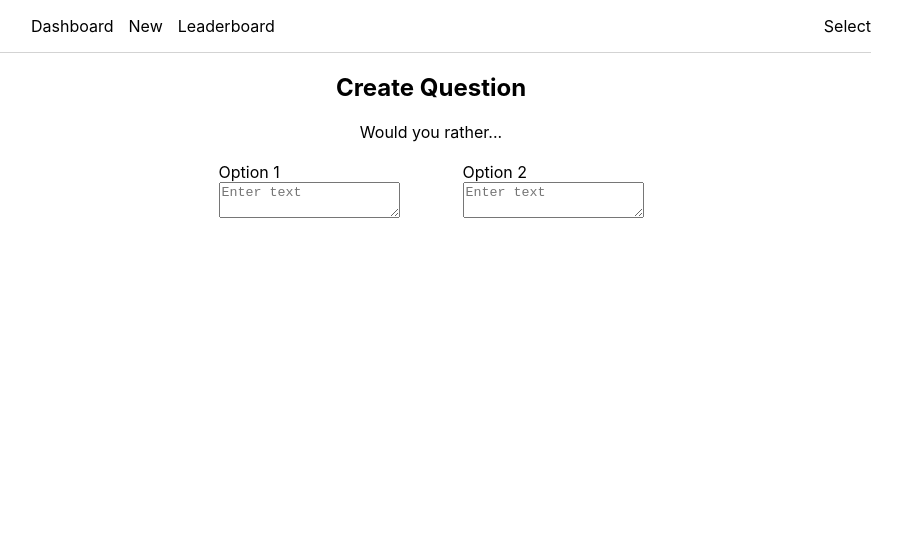
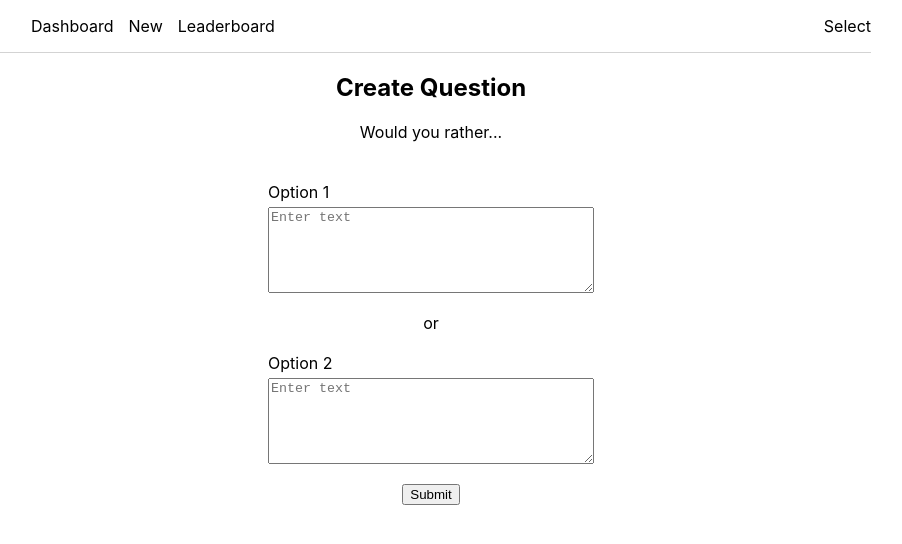
Before and after one commit to nickhibbits/employee-poll-react-app, a React (Create React App) app: page /add in a window 1280 px wide. Both pictures are taken after a click on the input 640 px from the left and 437 px from the top of the page. Shown: the top 544 px of the page, without its empty margins (209-1111 px from the left). Built offline with nearby package versions, Linux system fonts and the light colour scheme.

Commit message:
createQuestion, update backend and store correctly

```diff
--- a/src/actions/questions.js
+++ b/src/actions/questions.js
@@ -1,5 +1,6 @@
 export const RECEIVE_QUESTIONS = "RECEIVE_QUESTIONS";
 export const ADD_QUESTION_ANSWER = "ADD_QUESTION_ANSWER";
+export const ADD_QUESTION = "ADD_QUESTION";
 
 export function receiveQuestions(questions) {
   return {
@@ -16,3 +17,10 @@ export function addQuestionAnswer(id, selectedOption, signedInUser) {
     signedInUser,
   };
 }
+
+export function addQuestion(formattedQuestion) {
+  return {
+    type: ADD_QUESTION,
+    formattedQuestion,
+  };
+}
--- a/src/actions/shared.js
+++ b/src/actions/shared.js
@@ -1,7 +1,12 @@
-import { _getQuestions, _getUsers, _saveQuestionAnswer } from "../utils/_DATA";
+import {
+  _getQuestions,
+  _getUsers,
+  _saveQuestion,
+  _saveQuestionAnswer,
+} from "../utils/_DATA";
 import { setAuth } from "./auth";
-import { addQuestionAnswer, receiveQuestions } from "./questions";
-import { addUserAnswer, receiveUsers } from "./users";
+import { addQuestion, addQuestionAnswer, receiveQuestions } from "./questions";
+import { addUserAnswer, addUserQuestion, receiveUsers } from "./users";
 
 export function handleInitialData() {
   return (dispatch) => {
@@ -30,3 +35,16 @@ export function handleAnswerQuestion(qid, answer) {
     });
   };
 }
+
+export function handleAddQuestion(question) {
+  return async (dispatch, getState) => {
+    const { auth } = getState();
+    const authedUser = auth.signedIn;
+
+    await _saveQuestion(question).then((formattedQuestion) => {
+      console.log("formattedQuestion", formattedQuestion);
+      dispatch(addUserQuestion(formattedQuestion, authedUser));
+      dispatch(addQuestion(formattedQuestion));
+    });
+  };
+}
--- a/src/actions/users.js
+++ b/src/actions/users.js
@@ -2,6 +2,7 @@ import { _getUsers } from "../utils/_DATA";
 
 export const RECEIVE_USERS = "RECEIVE_USERS";
 export const ADD_USER_ANSWER = "ADD_USER_ANSWER";
+export const ADD_USER_QUESTION = "ADD_USER_QUESTION";
 
 export function receiveUsers(users) {
   return {
@@ -18,3 +19,11 @@ export function addUserAnswer(qid, answer, signedInUser) {
     signedInUser,
   };
 }
+
+export function addUserQuestion(formattedQuestion, authedUser) {
+  return {
+    type: ADD_USER_QUESTION,
+    formattedQuestion,
+    authedUser,
+  };
+}
--- a/src/components/NewQuestion.js
+++ b/src/components/NewQuestion.js
@@ -1,22 +1,61 @@
+import { useRef } from "react";
+import { connect } from "react-redux";
+import { handleAddQuestion } from "../actions/shared";
 import "../styles/newQuestion.css";
 
-const NewQuestion = () => {
+const NewQuestion = (props) => {
+  const optionOneRef = useRef(null);
+  const optionTwoRef = useRef(null);
+  const { author } = props;
+
+  function handleSubmit() {
+    const optionOneText = optionOneRef.current.value;
+    const optionTwoText = optionTwoRef.current.value;
+    console.log("optionOneText", optionOneText);
+    console.log("optionTwoText", optionTwoText);
+
+    const question = {
+      optionOneText,
+      optionTwoText,
+      author,
+    };
+    props.dispatch(handleAddQuestion(question));
+  }
+
   return (
     <div className="new-question-component">
       <h2>Create Question</h2>
       <div className="create-question-subheader">Would you rather...</div>
-      <section className="create-option-container">
+      <form className="create-option-container">
         <div className="create-option-wrapper">
           <label htmlFor="option-one">Option 1</label>
-          <textarea id="option-one" placeholder="Enter text" />
+          <textarea
+            id="option-one"
+            className="create-option"
+            placeholder="Enter text"
+            ref={optionOneRef}
+          />
         </div>
+        or
         <div className="create-option-wrapper">
           <label htmlFor="option-two">Option 2</label>
-          <textarea id="option-two" placeholder="Enter text" />
+          <textarea
+            id="option-two"
+            className="create-option"
+            placeholder="Enter text"
+            ref={optionTwoRef}
+          />
         </div>
-      </section>
+      </form>
+
+      <button onClick={handleSubmit}>Submit</button>
     </div>
   );
 };
 
-export default NewQuestion;
+function mapStateToProps({ auth }) {
+  return {
+    author: auth.signedIn,
+  };
+}
+export default connect(mapStateToProps)(NewQuestion);
--- a/src/components/Vote.js
+++ b/src/components/Vote.js
@@ -80,6 +80,7 @@ const Vote = (props) => {
           />
           {showVoteStats ? (
             <div className="stats-wrapper">
+              {/* <div className="vote-stat-title">This option received</div> */}
               <div className="vote-stat-info">
                 {createStats(props.question, "optionOne").votePercentage}% of
                 votes cast
@@ -98,6 +99,7 @@ const Vote = (props) => {
           />
           {showVoteStats ? (
             <div className="stats-wrapper">
+              {/* <div className="vote-stat-title">This option received</div> */}
               <div className="vote-stat-info">
                 {createStats(props.question, "optionTwo").votePercentage}% of
                 votes cast
--- a/src/reducers/questions.js
+++ b/src/reducers/questions.js
@@ -1,4 +1,8 @@
-import { ADD_QUESTION_ANSWER, RECEIVE_QUESTIONS } from "../actions/questions";
+import {
+  ADD_QUESTION_ANSWER,
+  RECEIVE_QUESTIONS,
+  ADD_QUESTION,
+} from "../actions/questions";
 
 export default function questions(state = {}, action) {
   const { id, selectedOption, signedInUser } = action;
@@ -22,6 +26,11 @@ export default function questions(state = {}, action) {
           },
         },
       };
+    case ADD_QUESTION:
+      return {
+        ...state,
+        [action.formattedQuestion.id]: { ...action.formattedQuestion },
+      };
     default:
       return state;
   }
--- a/src/reducers/users.js
+++ b/src/reducers/users.js
@@ -1,4 +1,8 @@
-import { ADD_USER_ANSWER, RECEIVE_USERS } from "../actions/users";
+import {
+  ADD_USER_ANSWER,
+  ADD_USER_QUESTION,
+  RECEIVE_USERS,
+} from "../actions/users";
 
 export default function users(state = {}, action) {
   console.log("state", state);
@@ -19,6 +23,17 @@ export default function users(state = {}, action) {
           },
         },
       };
+    case ADD_USER_QUESTION:
+      return {
+        ...state,
+        [action.authedUser]: {
+          ...state[action.authedUser],
+          questions: [
+            ...state[action.authedUser].questions,
+            action.formattedQuestion.id,
+          ],
+        },
+      };
     default:
       return state;
   }
--- a/src/styles/newQuestion.css
+++ b/src/styles/newQuestion.css
@@ -10,11 +10,19 @@
 
 .create-option-container {
   display: flex;
-  justify-content: space-between;
+  flex-direction: column;
+  align-items: center;
   width: 425px;
 }
 
 .create-option-wrapper {
   display: flex;
   flex-direction: column;
+  margin: 20px;
 }
+
+.create-option {
+  width: 20rem;
+  height: 5rem;
+  margin-top: 5px;
+}
--- a/src/styles/vote.css
+++ b/src/styles/vote.css
@@ -53,6 +53,12 @@
   margin-bottom: 10px;
   border: solid 1px black;
   border-radius: 10px;
+  padding: 15px;
+}
+
+.vote-stat-title {
+  display: flex;
+  justify-content: center;
 }
 
 .vote-stat-info {
```
